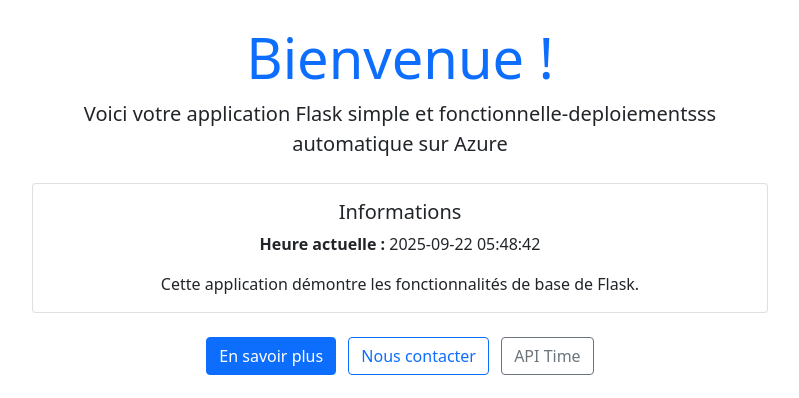
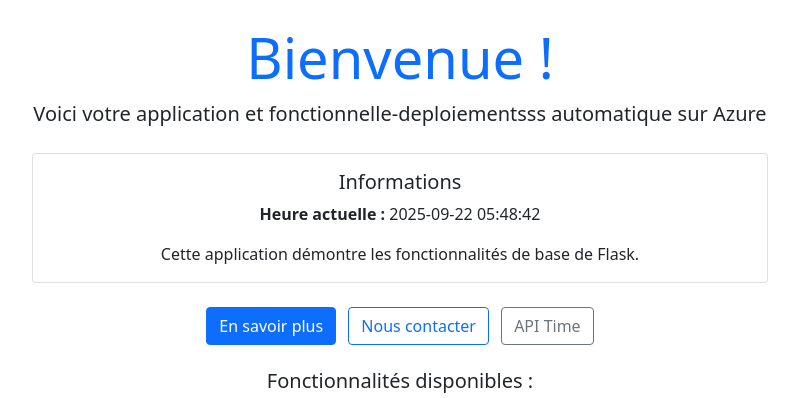
Before and after one commit to edoukou07/simple-flask-app, a Flask app: page / in a window 1280 px wide. Shown: the part 56-454 px from the top of the page, without its empty margins (240-1039 px from the left). Run offline with Flask 3, Linux system fonts and the light colour scheme.

Commit message:
test deploiementsss

```diff
--- a/templates/index.html
+++ b/templates/index.html
@@ -6,7 +6,7 @@
 <div class="row">
     <div class="col-md-8 mx-auto text-center">
         <h1 class="display-4 text-primary">Bienvenue !</h1>
-        <p class="lead">Voici votre application Flask simple et fonctionnelle-deploiementsss automatique sur Azure</p>
+        <p class="lead">Voici votre application et fonctionnelle-deploiementsss automatique sur Azure</p>
 
         <div class="card mt-4">
             <div class="card-body">
```
